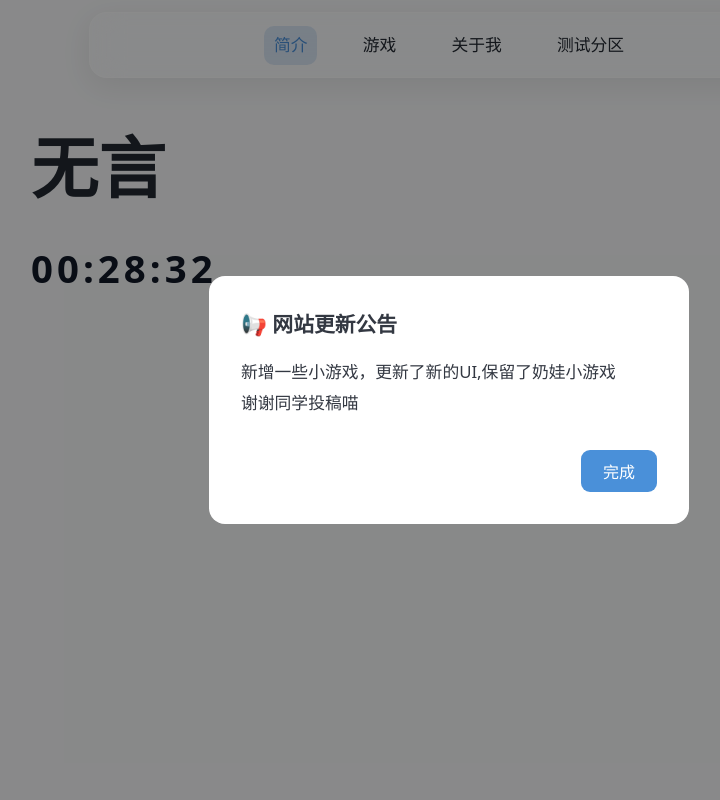
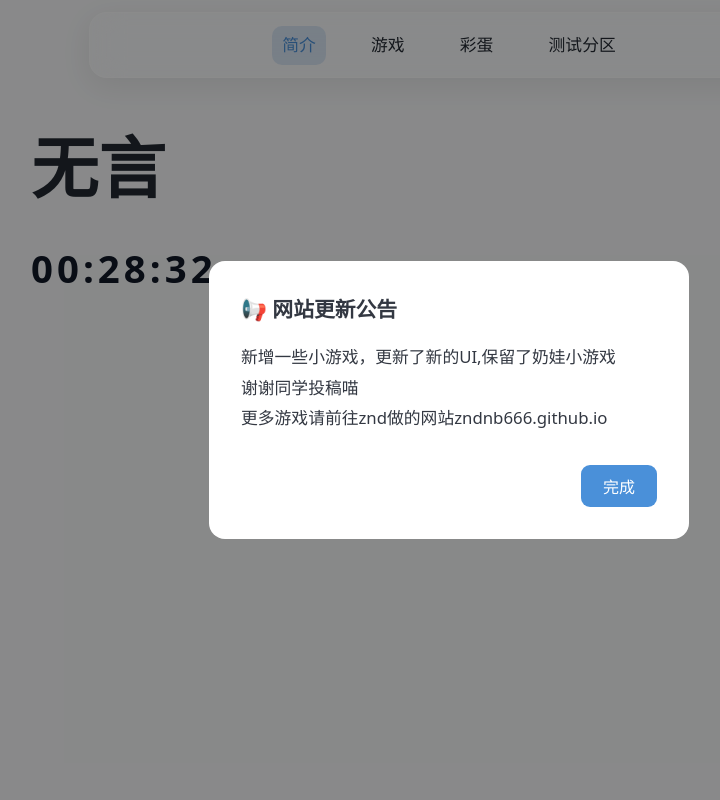
Before and after one commit to goutoudadui/goutoudadui.github.io, a plain HTML site: page index.html in a window 1280 px wide. Shown: the top 800 px of the page, without its empty margins (191-911 px from the left). Drawn offline with Linux system fonts and the light colour scheme.

Commit message:
更新 index.html

```diff
--- a/index.html
+++ b/index.html
@@ -276,6 +276,7 @@
         <div class="announce-content">
             新增一些小游戏，更新了新的UI,保留了奶娃小游戏<br>
             谢谢同学投稿喵<br>
+更多游戏请前往znd做的网站zndnb666.github.io<br>
 
         </div>
         <div class="announce-footer">
@@ -307,7 +308,7 @@
         <div class="nav-container">
             <a href="#intro" class="nav-link active" data-page="intro">简介</a>
             <a href="#game" class="nav-link" data-page="game">游戏</a>
-            <a href="#about" class="nav-link" data-page="about">关于我</a>
+            <a href="#about" class="nav-link" data-page="about">彩蛋</a>
             <a href="javascript:void(0)" id="openTestZone">测试分区</a>
         </div>
     </nav>
```
